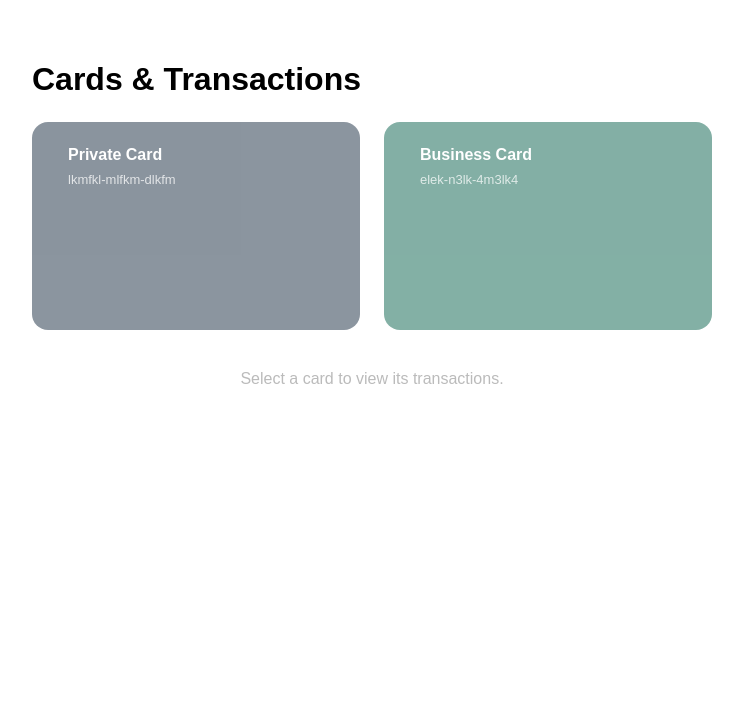
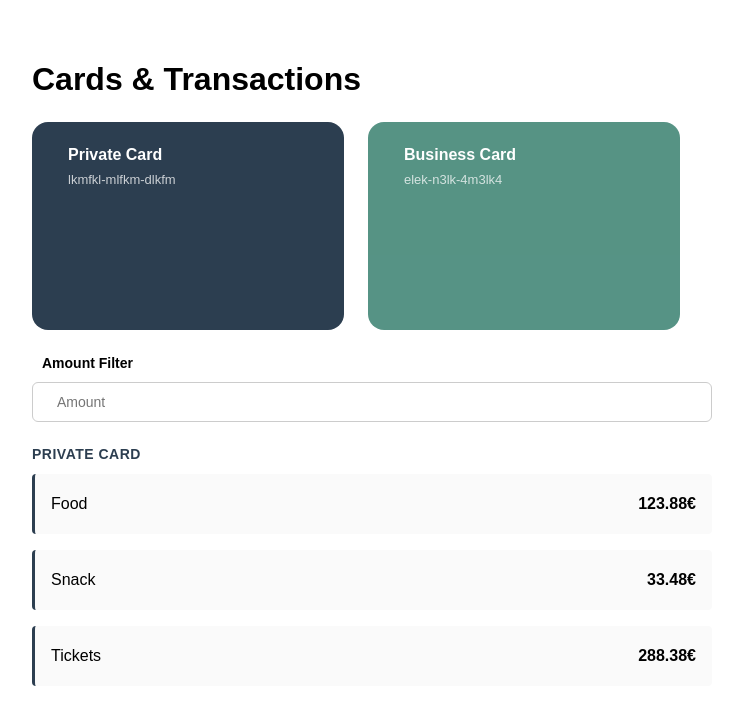
Before and after one commit to pkdadson/cards-and-transaction-overview-page, a React (Vite) app: page / in a window 1280 px wide. Shown: the top 724 px of the page, without its empty margins (268-1011 px from the left). Built offline with nearby package versions, Linux system fonts and the light colour scheme.

Commit message:
Refactor App component and tests: implement auto-selection of first card, enhance accessibility with aria attributes, and streamline button retrieval in tests.

```diff
--- a/src/App.tsx
+++ b/src/App.tsx
@@ -1,4 +1,4 @@
-import { useState } from 'react';
+import { useState, useEffect } from 'react';
 import styled from 'styled-components';
 import { CardList } from './components/CardList';
 import { AmountFilter } from './components/AmountFilter';
@@ -13,6 +13,12 @@ function App() {
   const { data: transactions = [], isFetching: transactionsFetching } =
     useGetTransactionsQuery(selectedCardId ?? '', { skip: selectedCardId === null });
 
+  useEffect(() => {
+    if (cards.length > 0 && selectedCardId === null) {
+      setSelectedCardId(cards[0].id);
+    }
+  }, [cards, selectedCardId]);
+
   const selectedCard = cards.find((c) => c.id === selectedCardId) ?? null;
 
   function handleCardSelect(cardId: string) {
@@ -26,7 +32,7 @@ function App() {
 
       <Section>
         {cardsLoading ? (
-          <p>Loading cards…</p>
+          <p aria-live="polite">Loading cards…</p>
         ) : (
           <CardList cards={cards} selectedCardId={selectedCardId} onSelect={handleCardSelect} />
         )}
@@ -38,7 +44,7 @@ function App() {
             <AmountFilter value={filterAmount} onChange={setFilterAmount} />
           </Section>
 
-          <Section>
+          <Section aria-live="polite" aria-label={`Transactions for ${selectedCard.description}`}>
             <SectionHeading $color={selectedCard.color}>
               {selectedCard.description}
             </SectionHeading>
@@ -64,7 +70,6 @@ function App() {
 
 const Page = styled.div`
   max-width: 680px;
-  height: 100vh;
   margin: 0 auto;
   padding: 40px 24px;
   font-family: sans-serif;
--- a/src/components/AmountFilter.tsx
+++ b/src/components/AmountFilter.tsx
@@ -13,11 +13,11 @@ export function AmountFilter({ value, onChange }: Props) {
         <Input
           id="amount-filter"
           type="number"
+          inputMode="decimal"
           value={value}
           onChange={(e) => onChange(e.target.value)}
           placeholder="Amount"
-          min="0"
-          step="0.01"
+          aria-label="Filter by amount"
         />
       </div>
     </div>
--- a/src/components/CardList.tsx
+++ b/src/components/CardList.tsx
@@ -11,12 +11,12 @@ export function CardList({ cards, selectedCardId, onSelect }: Props) {
   return (
     <List>
       {cards.map((card) => (
+        <li key={card.id}>
           <CardItem
-          key={card.id}
             $color={card.color}
             $selected={card.id === selectedCardId}
             onClick={() => onSelect(card.id)}
-          onKeyDown={(e) => e.key === 'Enter' && onSelect(card.id)}
+            onKeyDown={(e) => (e.key === 'Enter' || e.key === ' ') && onSelect(card.id)}
             role="button"
             aria-pressed={card.id === selectedCardId}
             tabIndex={0}
@@ -24,20 +24,25 @@ export function CardList({ cards, selectedCardId, onSelect }: Props) {
             <CardName>{card.description}</CardName>
             <CardId>{card.id}</CardId>
           </CardItem>
+        </li>
       ))}
     </List>
   );
 }
 
-const List = styled.div`
+const List = styled.ul`
   display: flex;
   gap: 24px;
   flex-wrap: wrap;
+  list-style: none;
+  margin: 0;
+  padding: 0;
 `;
 
 const CardItem = styled.div<{ $color: string; $selected: boolean }>`
   flex: 1;
   height: 160px;
+  width: 240px;
   padding: 24px 36px;
   border-radius: 16px;
   background: ${({ $color }) => $color};
@@ -46,11 +51,11 @@ const List = styled.div`
   display: flex;
   flex-direction: column;
   gap: 8px;
-  opacity: ${({ $selected }) => ($selected ? 1 : 0.55)};
+  opacity: ${({ $selected }) => ($selected ? 1 : 0.75)};
   outline: none;
 
   &:focus-visible {
-    outline: 2px solid ${({ $color }) => $color};
+    outline: 3px solid white;
     outline-offset: 3px;
   }
 `;
```
Also changed, not shown: 1 other file (tests, documents, lock files or other folders). Lines whose indentation alone changed are shown as unchanged.
